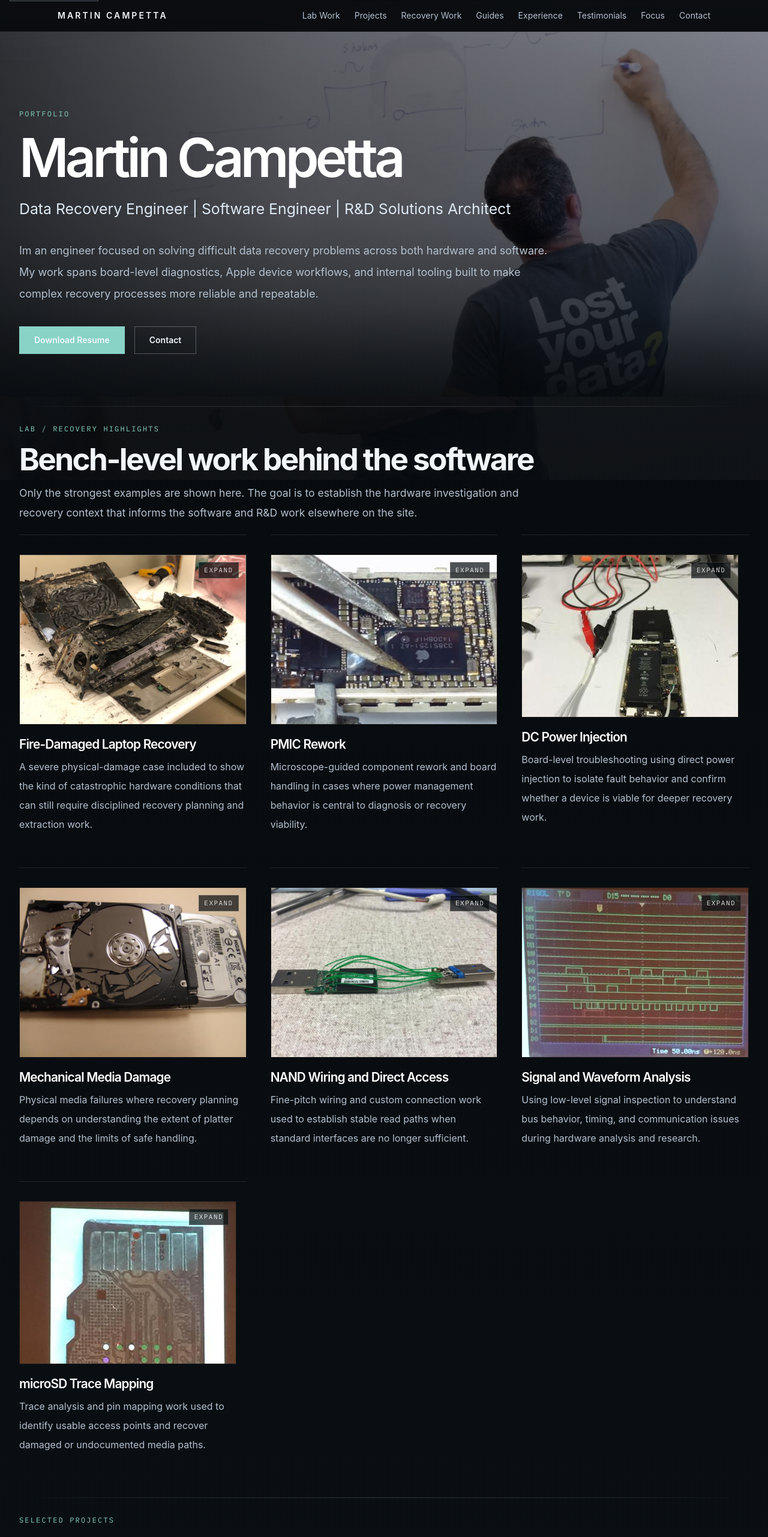
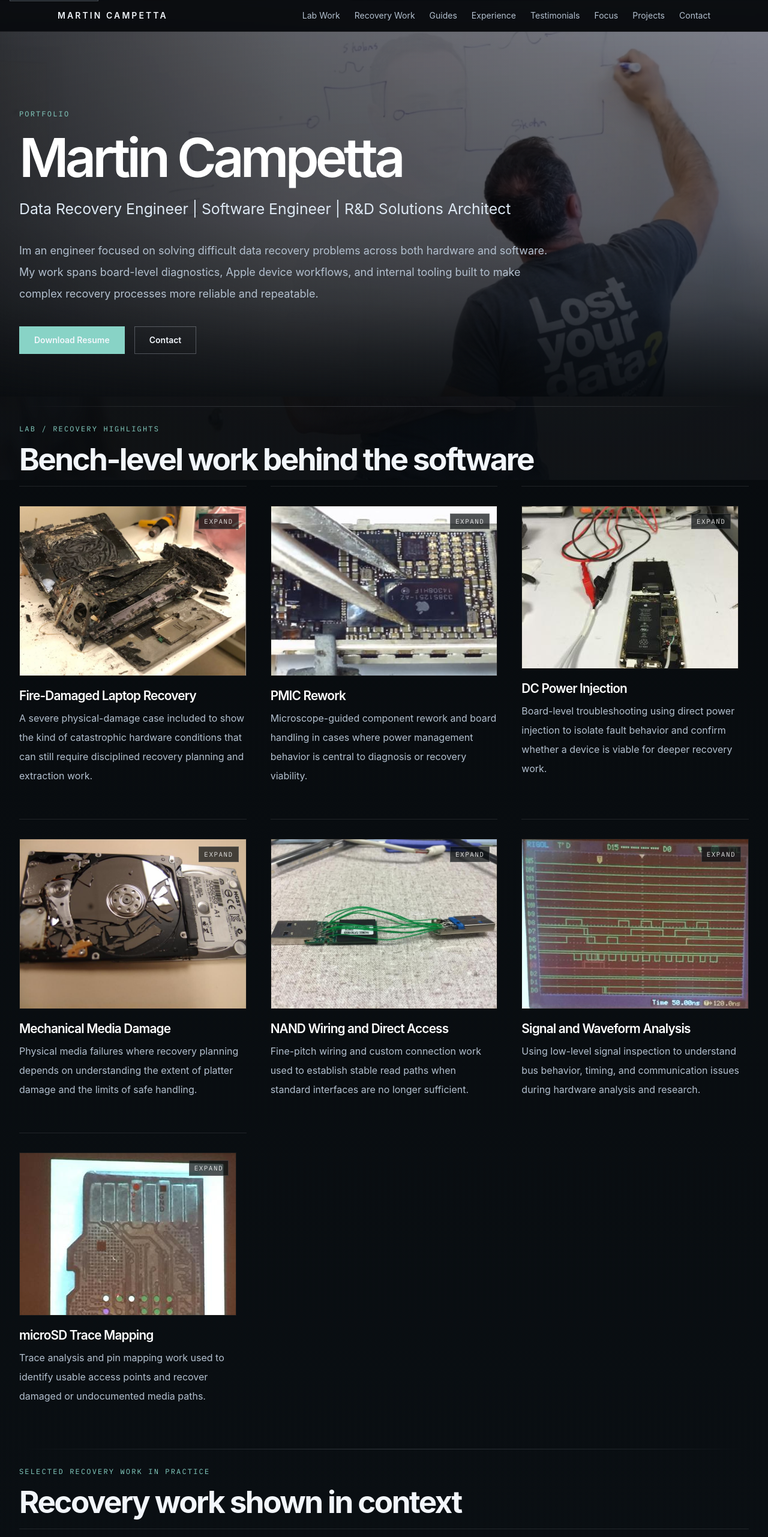
Before and after one commit to mcampetta/portfolio-site, a Next.js app: page / in a window 1280 px wide. Shown: the top 2562 px of the page at 60% size. Built offline with nearby package versions, Linux system fonts and the light colour scheme.

Commit message:
Simplify section copy and lower project placement

```diff
--- a/app/page.tsx
+++ b/app/page.tsx
@@ -14,12 +14,12 @@ export default function Home() {
     <>
       <HeroSection content={siteContent} />
       <LabWorkSection items={siteContent.labWork} />
-      <ProjectsSection items={siteContent.projects} githubCta={siteContent.githubCta} />
       <RecoveryPracticeSection items={siteContent.recoveryPracticeVideos} />
       <EngineeringGuidesSection item={siteContent.engineeringGuide} />
       <ExperienceSection items={siteContent.experience} />
       <TestimonialsSection items={siteContent.testimonials} />
       <FocusSection items={siteContent.skills} />
+      <ProjectsSection items={siteContent.projects} githubCta={siteContent.githubCta} />
       <ContactSection contact={siteContent.contact} />
     </>
   );
--- a/components/engineering-guides-section.tsx
+++ b/components/engineering-guides-section.tsx
@@ -14,7 +14,6 @@ export function EngineeringGuidesSection({ item }: EngineeringGuideSectionProps)
       id="engineering-guides"
       eyebrow="Engineering Notes & Guides"
       title="Practical troubleshooting guidance"
-      copy="A smaller supporting section for technical explanation and process communication."
       compactTop
     >
       <div className="max-w-6xl border-t border-white/10 pt-10">
--- a/components/focus-section.tsx
+++ b/components/focus-section.tsx
@@ -15,7 +15,6 @@ export function FocusSection({ items }: FocusSectionProps) {
       id="focus"
       eyebrow="Technical Focus"
       title="Technical focus"
-      copy="The emphasis is practical scope: where software, hardware, recovery, and R&D work intersect."
     >
       <div className="max-w-7xl grid border-t border-white/10 sm:grid-cols-2 lg:grid-cols-4 sm:gap-x-12">
         {items.map((item) => (
--- a/components/lab-work-section.tsx
+++ b/components/lab-work-section.tsx
@@ -12,7 +12,6 @@ export function LabWorkSection({ items }: LabWorkSectionProps) {
       id="lab-work"
       eyebrow="Lab / Recovery Highlights"
       title="Bench-level work behind the software"
-      copy="Only the strongest examples are shown here. The goal is to establish the hardware investigation and recovery context that informs the software and R&D work elsewhere on the site."
       compactTop
     >
       <div className="grid gap-x-8 gap-y-12 md:grid-cols-2 xl:grid-cols-3 xl:gap-x-10 xl:gap-y-14">
--- a/components/projects-section.tsx
+++ b/components/projects-section.tsx
@@ -29,7 +29,6 @@ export function ProjectsSection({ items, githubCta }: ProjectsSectionProps) {
       id="projects"
       eyebrow="Selected Projects"
       title="Featured software work"
-      copy="A guided view of the main software projects, with one focused panel instead of multiple wide rows."
       compactTop
     >
       <div className="border-t border-white/10 pt-8">
--- a/components/recovery-practice-section.tsx
+++ b/components/recovery-practice-section.tsx
@@ -12,7 +12,6 @@ export function RecoveryPracticeSection({ items }: RecoveryPracticeSectionProps)
       id="recovery-practice"
       eyebrow="Selected Recovery Work in Practice"
       title="Recovery work shown in context"
-      copy="These videos are included as supporting proof of work. They show real recovery conditions, environments, and the practical constraints involved in difficult cases."
       compactTop
     >
       <div className="space-y-14">
--- a/components/testimonials-section.tsx
+++ b/components/testimonials-section.tsx
@@ -12,7 +12,6 @@ export function TestimonialsSection({ items }: TestimonialsSectionProps) {
       id="testimonials"
       eyebrow="Testimonials"
       title="Professional endorsements"
-      copy="A short set of references from people who worked closely with me in technical environments."
       compactTop
     >
       <div className="max-w-7xl grid gap-8 border-t border-white/10 pt-8 lg:grid-cols-2 lg:gap-10">
--- a/data/site.ts
+++ b/data/site.ts
@@ -48,19 +48,19 @@ export type Testimonial = {
 
 export const siteContent = {
   name: "Martin Campetta",
-  siteUrl: "https://mcampetta.github.io/portfolio-site",
+  siteUrl: "https://campetta.com",
   headline: "Data Recovery Engineer | Software Engineer | R&D Solutions Architect",
   heroLabel: "Portfolio",
   intro:
     "Im an engineer focused on solving difficult data recovery problems across both hardware and software. My work spans board-level diagnostics, Apple device workflows, and internal tooling built to make complex recovery processes more reliable and repeatable.",
   navigation: [
     { label: "Lab Work", href: "#lab-work" },
-    { label: "Projects", href: "#projects" },
     { label: "Recovery Work", href: "#recovery-practice" },
     { label: "Guides", href: "#engineering-guides" },
     { label: "Experience", href: "#experience" },
     { label: "Testimonials", href: "#testimonials" },
     { label: "Focus", href: "#focus" },
+    { label: "Projects", href: "#projects" },
     { label: "Contact", href: "#contact" },
   ],
   heroHighlights: [
@@ -305,8 +305,7 @@ export const siteContent = {
   ] as readonly Testimonial[],
   githubCta: {
     title: "More on GitHub",
-    copy:
-      "Featured projects here are deliberately selective. Additional repositories, experiments, and older work live on GitHub without turning the portfolio itself into a repo directory.",
+    copy: "Additional public projects and utilities are available on GitHub.",
     href: "https://github.com/mcampetta?tab=repositories",
     label: "View More Repositories",
   },
```
Also changed, not shown: 1 other file (tests, documents, lock files or other folders).
